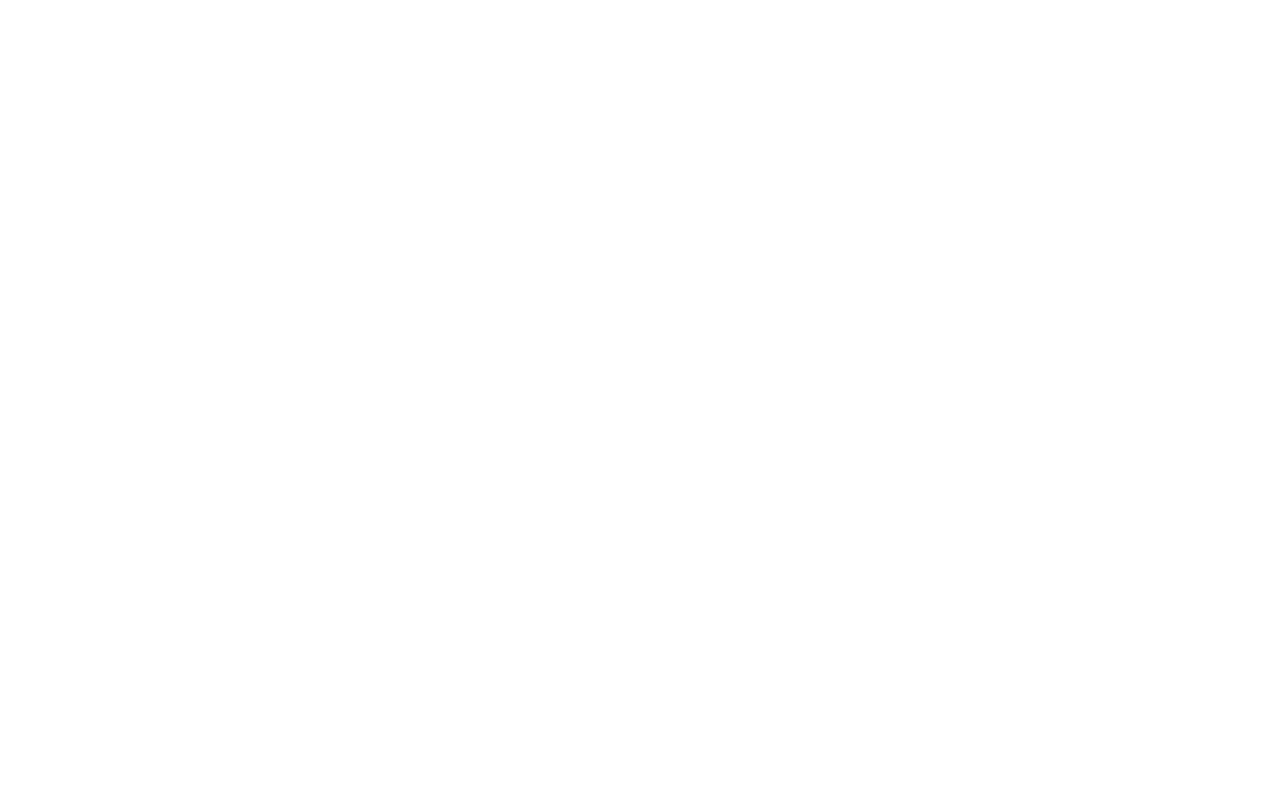
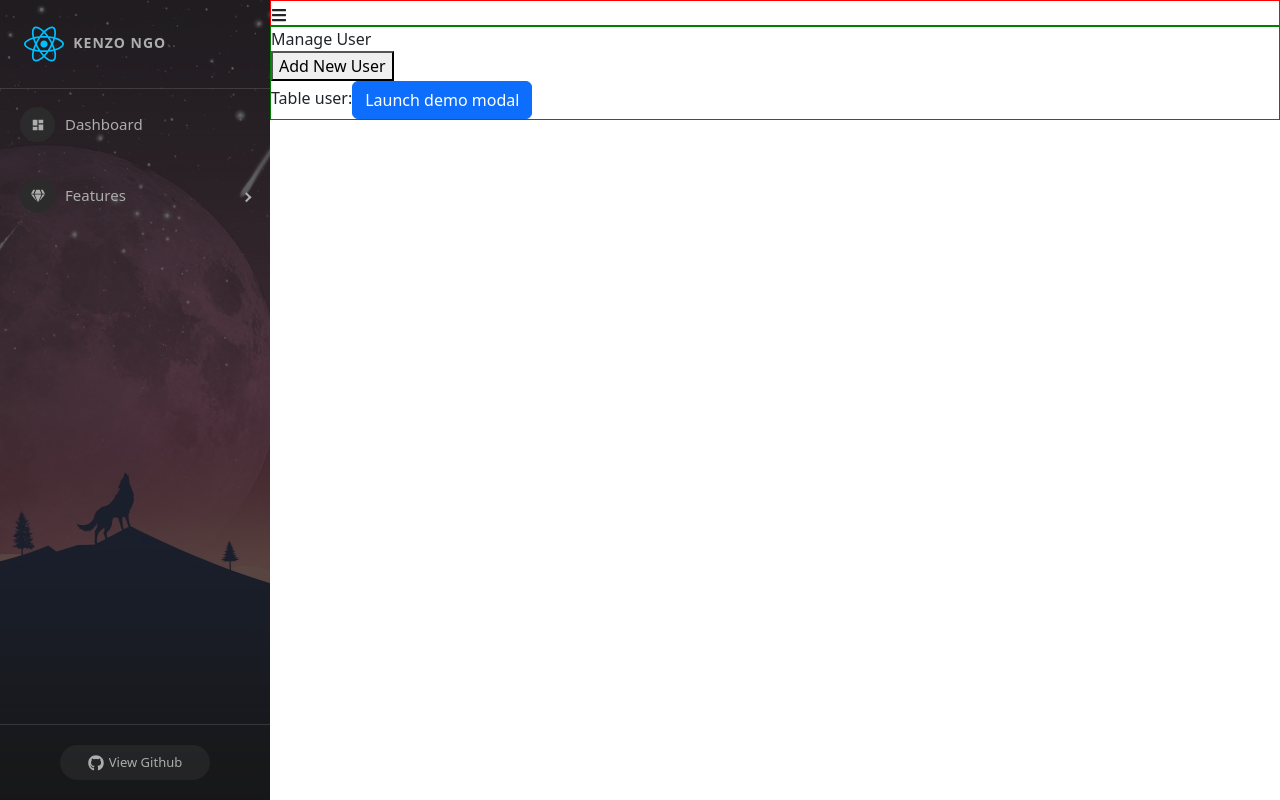
Before and after one commit to kenzongo/learning-reactjs, a React (Create React App) app: page /admins/manage-users in a window 1280 px wide. Before the commit this address had no page. Built offline with nearby package versions, Linux system fonts and the light colour scheme.

Commit message:
video 56

```diff
--- a/src/App.scss
+++ b/src/App.scss
@@ -43,38 +43,4 @@
       background-color: #2e2d2d;
     }
   }
-  .app-content {
-    .homepage-container {
-      display: flex;
-      align-items: center;
-      justify-content: space-around;
-      .homepage-video {
-        flex-basis: 49%;
-      }
-      .homepage-content {
-        display: flex;
-        flex-direction: column;
-        gap: 20px;
-        flex-basis: 49%;
-        .title-main {
-          font-size: 80px;
-        }
-        .title-detail {
-          font-weight: 400;
-          font-size: 24px;
-        }
-        .title-button {
-          border: 1px solid #282828;
-          border-radius: 5px;
-          background-color: #191919;
-          color: white;
-          font-size: 16px;
-          padding: 12px 24px;
-          &:hover {
-            background-color: #2e2d2d;
-          }
-        }
-      }
-    }
-  }
 }
--- a/src/components/Admin/Admin.js
+++ b/src/components/Admin/Admin.js
@@ -3,6 +3,7 @@
 import { FaBars } from "react-icons/fa";
 import './Admin.scss'
 import { useState } from "react";
+import { Outlet } from 'react-router-dom'
 const Admin = (props) => {
     const [collapsed, setCollapsed] = useState(false);
     return (
@@ -11,8 +12,12 @@
                 <SideBar collapsed={collapsed} />
             </div>
             <div className="admin-content">
-                <FaBars onClick={() => setCollapsed(!collapsed)} />
-                abc
+                <div className="admin-header">
+                    <FaBars onClick={() => setCollapsed(!collapsed)} />
+                </div>
+                <div className="admin-main">
+                    <Outlet />
+                </div>
             </div>
         </div>
     )
--- a/src/components/Admin/Admin.scss
+++ b/src/components/Admin/Admin.scss
@@ -1,3 +1,5 @@
+$backgroud-border-header: red;
+$backgroud-border-main: green;
 .admin-container {
     display: flex;
     .admin-sidebar {
@@ -5,4 +7,13 @@
             height: 100vh;
         }
     }
+    .admin-content {
+        width: 100%;
+        .admin-header {
+            border: 1px solid $backgroud-border-header;
+        }
+        .admin-main{
+            border: 1px solid $backgroud-border-main;
+        }
+    }
 }
--- /dev/null
+++ b/src/components/Admin/Content/Dashboard.js
@@ -0,0 +1,8 @@
+const DashBoard = (props) => {
+    return (
+        <div>
+            DashBoard
+        </div>
+    )
+}
+export default DashBoard;
--- /dev/null
+++ b/src/components/Admin/Content/ManageUser.js
@@ -0,0 +1,21 @@
+import ModalCreateUser from "./ModalCreateUser";
+
+const ManageUser = (props) => {
+    return (
+        <div className="manage-user-container">
+            <div className="manage-user-title">
+                Manage User
+            </div>
+            <div className="manage-user-content">
+                <div>
+                    <button>Add New User</button>
+                </div>
+                <div>
+                    Table user:
+                    <ModalCreateUser />
+                </div>
+            </div>
+        </div>
+    )
+}
+export default ManageUser;
--- /dev/null
+++ b/src/components/Admin/Content/ModalCreateUser.js
@@ -0,0 +1,62 @@
+import { useState } from 'react';
+import Button from 'react-bootstrap/Button';
+import Modal from 'react-bootstrap/Modal';
+
+const ModalCreateUser = (props) => {
+    const [show, setShow] = useState(false);
+
+    const handleClose = () => setShow(false);
+    const handleShow = () => setShow(true);
+
+    return (
+        <>
+            <Button variant="primary" onClick={handleShow}>
+                Launch demo modal
+            </Button>
+
+            <Modal
+                show={show}
+                onHide={handleClose}
+                size="xl"
+                backdrop="static"
+            >
+                <Modal.Header closeButton>
+                    <Modal.Title>Add New User</Modal.Title>
+                </Modal.Header>
+                <Modal.Body>
+                    <form class="row g-3">
+                        <div class="col-md-6">
+                            <label class="form-label">Email</label>
+                            <input type="email" class="form-control" />
+                        </div>
+                        <div class="col-md-6">
+                            <label class="form-label">Password</label>
+                            <input type="password" class="form-control" />
+                        </div>
+                        <div class="col-md-6">
+                            <label class="form-label">Username</label>
+                            <input type="text" className="form-control" />
+                        </div>
+                        <div class="col-md-4">
+                            <label class="form-label">Role</label>
+                            <select class="form-select">
+                                <option selected value="USER">USER</option>
+                                <option value="ADMIN">ADMIN</option>
+                            </select>
+                        </div>
+                    </form>
+                </Modal.Body>
+                <Modal.Footer>
+                    <Button variant="secondary" onClick={handleClose}>
+                        Close
+                    </Button>
+                    <Button variant="primary" onClick={handleClose}>
+                        Save Changes
+                    </Button>
+                </Modal.Footer>
+            </Modal>
+        </>
+    );
+}
+
+export default ModalCreateUser;
--- a/src/components/Admin/SideBar.js
+++ b/src/components/Admin/SideBar.js
@@ -12,6 +12,7 @@
 import { MdDashboard } from "react-icons/md";
 import { IconContext } from 'react-icons'
 import sidebarBg from '../../assets/bg2.jpg';
+import { Link } from 'react-router-dom';
 
 const SideBar = ({ collapsed, toggled, handleToggleSidebar }) => {
     return (
@@ -49,6 +50,7 @@
                             icon={<MdDashboard />}
                         >
                             Dashboard
+                            <Link to={`/admins`} />
                         </MenuItem>
                     </Menu>
                     <Menu iconShape="circle">
@@ -56,7 +58,10 @@
                             title={'Features'}
                             icon={<FaGem />}
                         >
-                            <MenuItem>Quản Lý User</MenuItem>
+                            <MenuItem>
+                                Quản Lý User
+                                <Link to={`/admins/manage-users`} />
+                            </MenuItem>
                             <MenuItem>Quản Lý Bài Quiz</MenuItem>
                             <MenuItem>Quản Lý Câu Hỏi</MenuItem>
                         </SubMenu>
--- a/src/components/Home/HomePage.js
+++ b/src/components/Home/HomePage.js
@@ -1,5 +1,6 @@
 import videoWebm from '../../assets/hero.webm';
 import videoMp4 from '../../assets/hero.mp4';
+import './HomePage.scss'
 const HomePage = (props) => {
     return (
         <div className="homepage-container">
--- /dev/null
+++ b/src/components/Home/HomePage.scss
@@ -0,0 +1,32 @@
+.homepage-container {
+    display: flex;
+    align-items: center;
+    justify-content: space-around;
+    .homepage-video {
+      flex-basis: 49%;
+    }
+    .homepage-content {
+      display: flex;
+      flex-direction: column;
+      gap: 20px;
+      flex-basis: 49%;
+      .title-main {
+        font-size: 70px;
+      }
+      .title-detail {
+        font-weight: 400;
+        font-size: 24px;
+      }
+      .title-button {
+        border: 1px solid #282828;
+        border-radius: 5px;
+        background-color: #191919;
+        color: white;
+        font-size: 16px;
+        padding: 12px 24px;
+        &:hover {
+          background-color: #2e2d2d;
+        }
+      }
+    }
+  }
--- a/src/index.js
+++ b/src/index.js
@@ -9,7 +9,8 @@
 import Admin from './components/Admin/Admin'
 import User from './components/User/User';
 import HomePage from './components/Home/HomePage';
-
+import DashBoard from './components/Admin/Content/Dashboard'
+import ManageUser from './components/Admin/Content/ManageUser';
 const root = ReactDOM.createRoot(document.getElementById('root'));
 root.render(
   <Provider store={store}>
@@ -20,11 +21,14 @@
           <Route index element={<HomePage />} />
           <Route path='/users' element={<User />} />
         </Route>
-        <Route path='/admins' element={<Admin />} />
+        <Route path='/admins' element={<Admin />} >
+          <Route index element={<DashBoard />} />
+          <Route path='manage-users' element={<ManageUser />} />
+        </Route>
       </Routes>
     </BrowserRouter>
     {/* </React.StrictMode> */}
-  </Provider>
+  </Provider >
 );
 
 // If you want to start measuring performance in your app, pass a function
```
